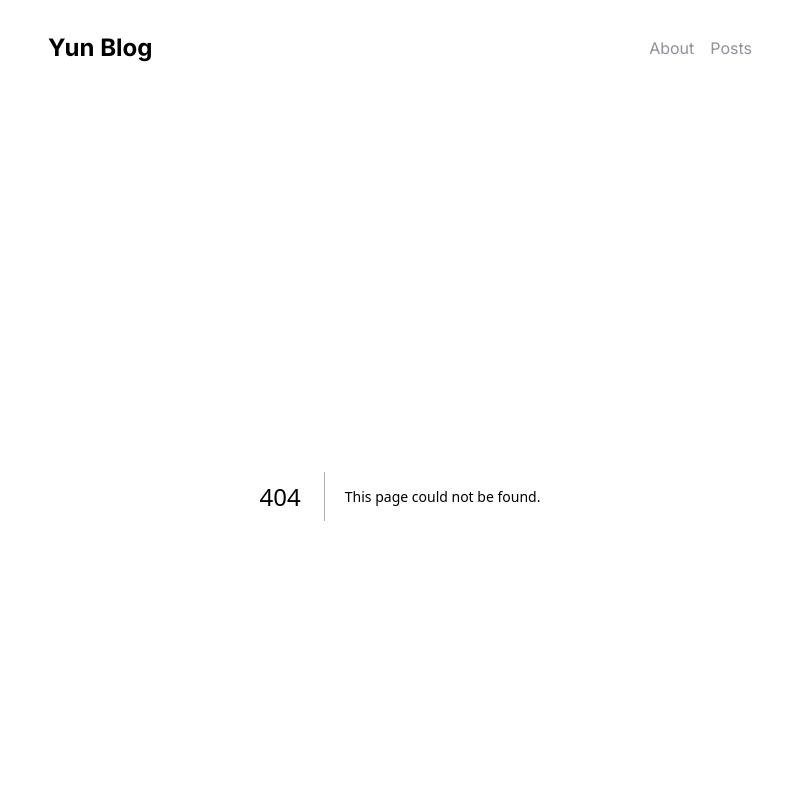
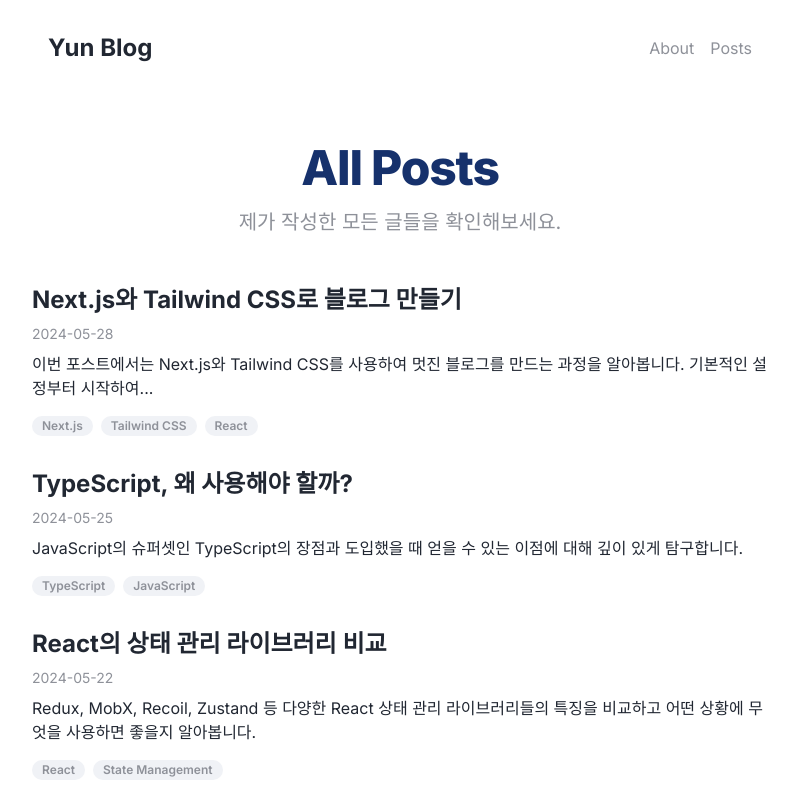
Before and after one commit to Yseek/yun-blog, a Next.js app: page /yun-blog/page in a window 1280 px wide. Before the commit this address had no page. Shown: the top 800 px of the page, without its empty margins (240-1036 px from the left). Built offline with nearby package versions, Linux system fonts and the light colour scheme.

Commit message:
✨ page 추가

```diff
--- a/src/app/globals.css
+++ b/src/app/globals.css
@@ -28,3 +28,7 @@ body {
   background-color: var(--color-background);
   color: var(--color-foreground);
 }
+
+html {
+  overflow-y: scroll;
+}
--- /dev/null
+++ b/src/app/page/page.tsx
@@ -0,0 +1,29 @@
+import type { Metadata } from 'next';
+import { PostPreview } from '@/components/PostPreview';
+import { posts } from '@/posts';
+
+export const metadata: Metadata = {
+  title: 'All Posts | Yun Blog',
+  description: '전체 게시물 목록',
+};
+
+export default function PostsPage() {
+  return (
+    <div className="py-12">
+      <div className="text-center mb-12">
+        <h1 className="text-4xl font-extrabold tracking-tight text-primary sm:text-5xl">
+          All Posts
+        </h1>
+        <p className="mt-4 max-w-2xl mx-auto text-xl text-muted-foreground">
+          제가 작성한 모든 글들을 확인해보세요.
+        </p>
+      </div>
+
+      <div>
+        {posts.map((post) => (
+          <PostPreview key={post.id} post={post} />
+        ))}
+      </div>
+    </div>
+  );
+}
```
